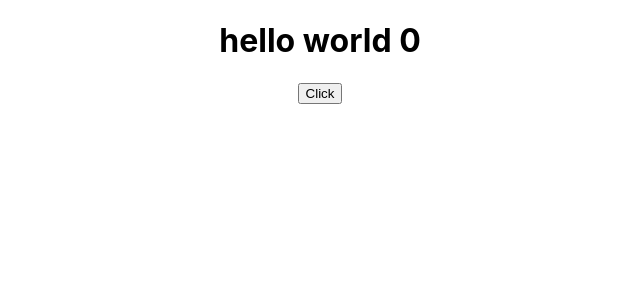
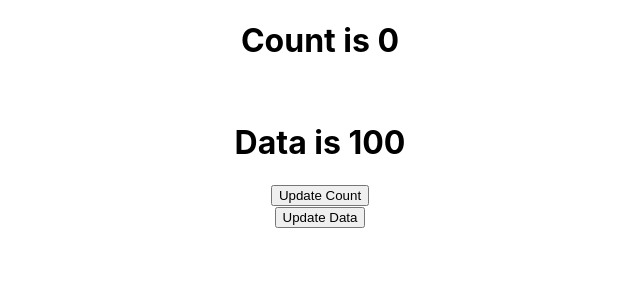
Before and after one commit to abhishektiwari2511/React.js, a React (Create React App) app: page / in a window 1280 px wide. Shown: the top 300 px of the page, without its empty margins (320-960 px from the left). Built offline with nearby package versions, Linux system fonts and the light colour scheme.

Commit message:
useEffect day 3

```diff
--- a/src/App.js
+++ b/src/App.js
@@ -2,14 +2,17 @@
 import "./App.css";
 import User from "./User";
 
-import React,{useEffect,useState} from "react"
+import React,{useState} from "react"
  function App(){
   const [count,setCount]=useState(0)
+  const [data,setData]=useState(100)
 
   return(
     <div className="App">
 
-      <User count={count} setCount={setCount} />
+      <User count={count} data={data} />
+      <button onClick={()=>setCount(count+1)}>Update Count</button><br/>
+      <button onClick={()=>setData(data-1)}>Update Data</button>
 
     </div>
   )
--- a/src/User.js
+++ b/src/User.js
@@ -1,12 +1,18 @@
 import React,{useEffect} from "react"
 export default function User (props){
  useEffect(()=>{
-    console.warn("useEffect")
- },[])
+    console.warn(`useEffect called 1 , ${props.count}`)
+    // alert("your count is"+ props.count)
+ },[props.count])
+ useEffect(()=>{
+    console.warn(`useEffect called 2 , ${props.data}`)
+    // alert("your data is"+ props.data)
+ },[props.data])
     return (
         <div>
-            <h1>hello world {props.count}</h1>
-            <button onClick={()=>props.setCount(props.count+1)}>Click</button>
+            <h1>Count is {props.count}</h1><br/>
+            <h1>Data is {props.data}</h1>
+
         </div>
     )
 }
```
